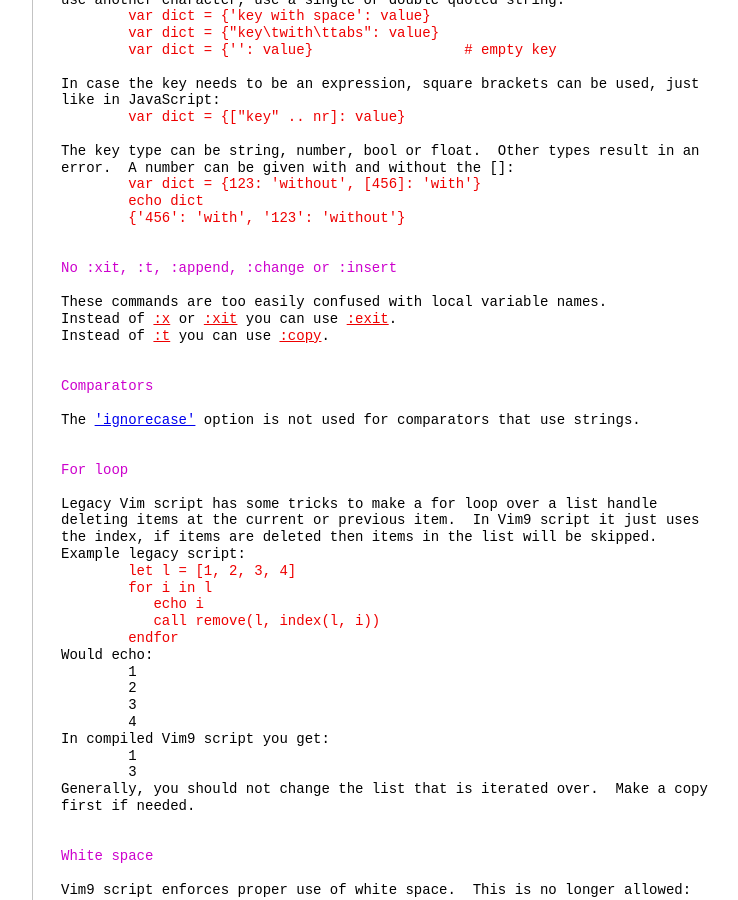
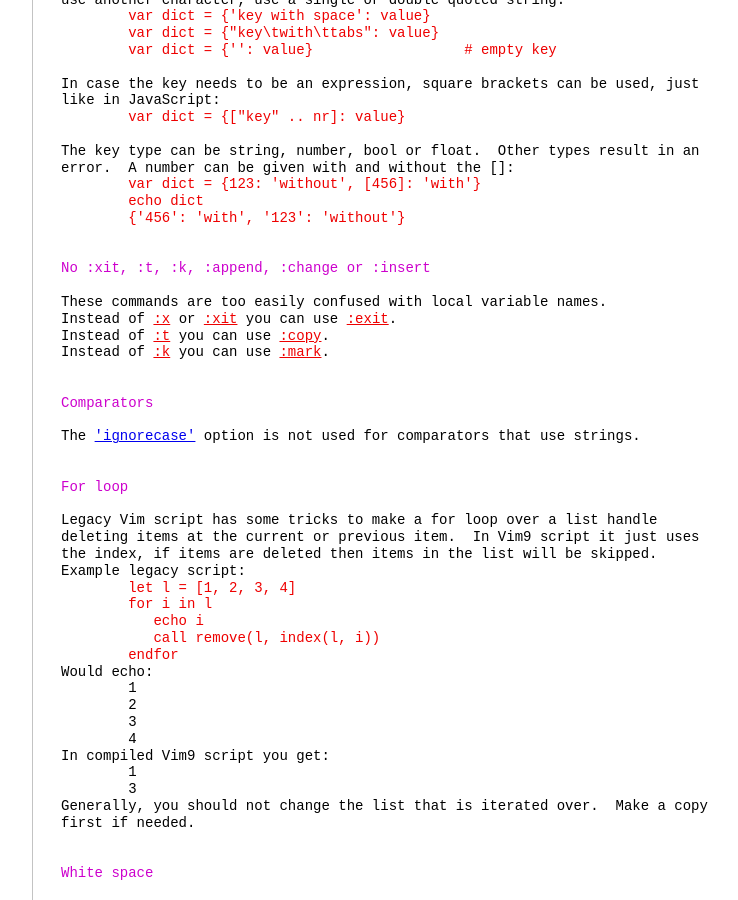
Before and after one commit to vim-jp/vimdoc-en, a Jekyll site: the page built from vim9.html, in a window 1280 px wide and 900 px high, scrolled down 9416 px. Shown: the whole window, without its empty margins (340-1078 px from the left). Built offline with Jekyll 4.4.1, drawn with Linux system fonts in a browser that asks for light colours; nearby versions of some CDN libraries; comment, search, counter and statistics services are not loaded; some of the changed text lies outside the part shown.

Commit message:
Generated by Travis JOB 1496.1
https://travis-ci.com/github/vim-jp/vimdoc-en/builds/217700762

```diff
--- a/vim9.html
+++ b/vim9.html
@@ -101,8 +101,8 @@
 <div class="helpExample">&nbsp;&nbsp;&nbsp;&nbsp;&nbsp;&nbsp;&nbsp;&nbsp;def CallMe(count: number, message: string): bool</div>
 - Call functions without&nbsp;<a class="Comment" href="eval.html#:call">:call</a>:<br>
 <div class="helpExample">&nbsp;&nbsp;&nbsp;&nbsp;&nbsp;&nbsp;&nbsp;&nbsp;writefile(['done'], 'file.txt')</div>
-- You cannot use&nbsp;<a class="Comment" href="editing.html#:xit">:xit</a>,&nbsp;<a class="Comment" href="change.html#:t">:t</a>,&nbsp;<a class="Comment" href="insert.html#:append">:append</a>,&nbsp;<a class="Comment" href="change.html#:change">:change</a>,&nbsp;<a class="Comment" href="insert.html#:insert">:insert</a>&nbsp;or curly-braces<br>
-&nbsp;&nbsp;names.<br>
+- You cannot use&nbsp;<a class="Comment" href="editing.html#:xit">:xit</a>,&nbsp;<a class="Comment" href="change.html#:t">:t</a>,&nbsp;<a class="Comment" href="motion.html#:k">:k</a>,&nbsp;<a class="Comment" href="insert.html#:append">:append</a>,&nbsp;<a class="Comment" href="change.html#:change">:change</a>,&nbsp;<a class="Comment" href="insert.html#:insert">:insert</a>&nbsp;or<br>
+&nbsp;&nbsp;curly-braces names.<br>
 - A range before a command must be prefixed with a colon:<br>
 <div class="helpExample">&nbsp;&nbsp;&nbsp;&nbsp;&nbsp;&nbsp;&nbsp;&nbsp;:%s/this/that</div>
 - Unless mentioned specifically, the highest&nbsp;<a class="Identifier" href="eval.html#scriptversion">scriptversion</a>&nbsp;is used.<br>
@@ -567,11 +567,12 @@
 &nbsp;&nbsp;&nbsp;&nbsp;&nbsp;&nbsp;&nbsp;&nbsp;{'456': 'with', '123': 'without'}</div>
 <br>
 <br>
-<span class="PreProc">No :xit, :t, :append, :change or :insert</span><br>
+<span class="PreProc">No :xit, :t, :k, :append, :change or :insert</span><br>
 <br>
 These commands are too easily confused with local variable names.<br>
 Instead of&nbsp;<a class="Comment" href="editing.html#:x">:x</a>&nbsp;or&nbsp;<a class="Comment" href="editing.html#:xit">:xit</a>&nbsp;you can use&nbsp;<a class="Comment" href="editing.html#:exit">:exit</a>.<br>
 Instead of&nbsp;<a class="Comment" href="change.html#:t">:t</a>&nbsp;you can use&nbsp;<a class="Comment" href="change.html#:copy">:copy</a>.<br>
+Instead of&nbsp;<a class="Comment" href="motion.html#:k">:k</a>&nbsp;you can use&nbsp;<a class="Comment" href="motion.html#:mark">:mark</a>.<br>
 <br>
 <br>
 <span class="PreProc">Comparators</span><br>
```
